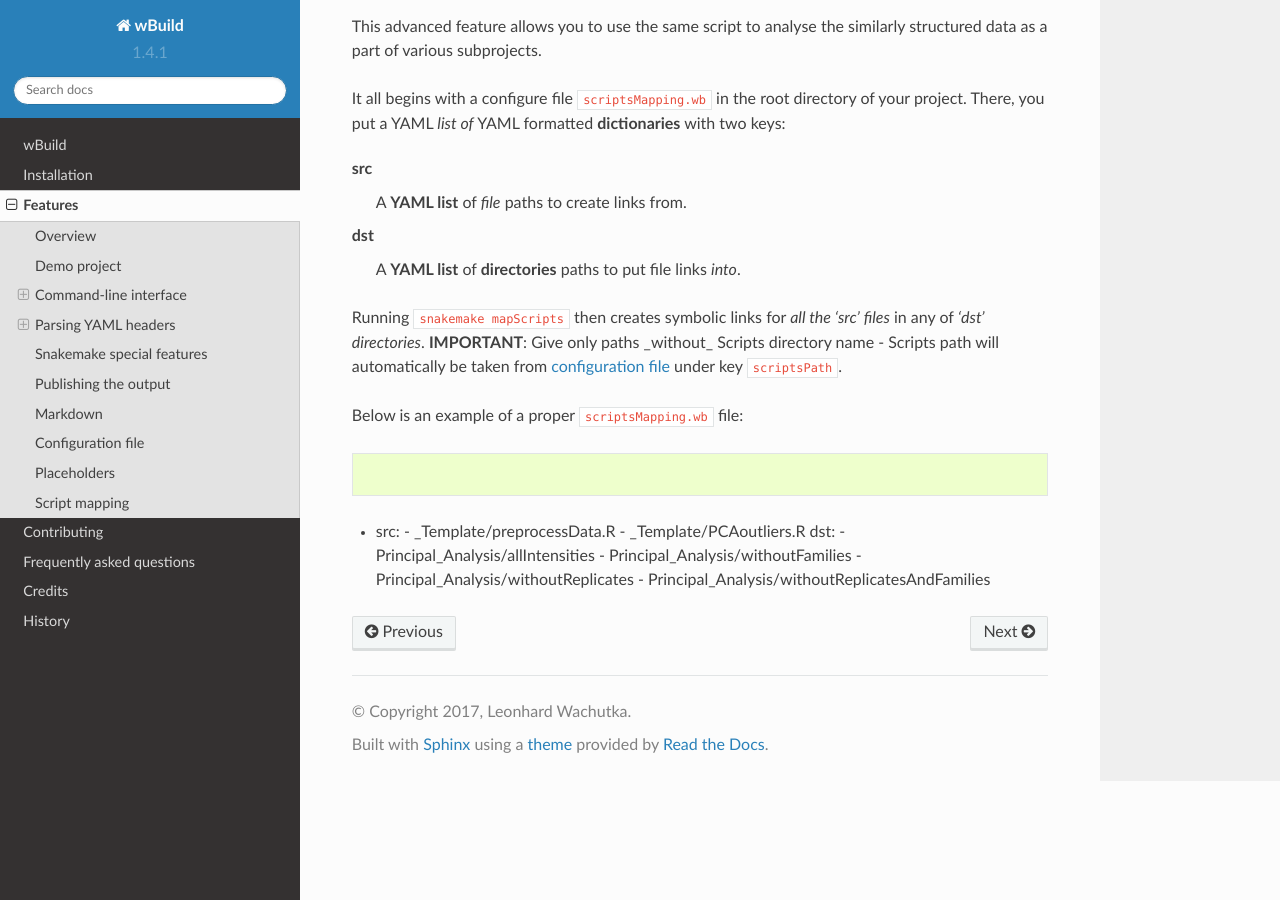
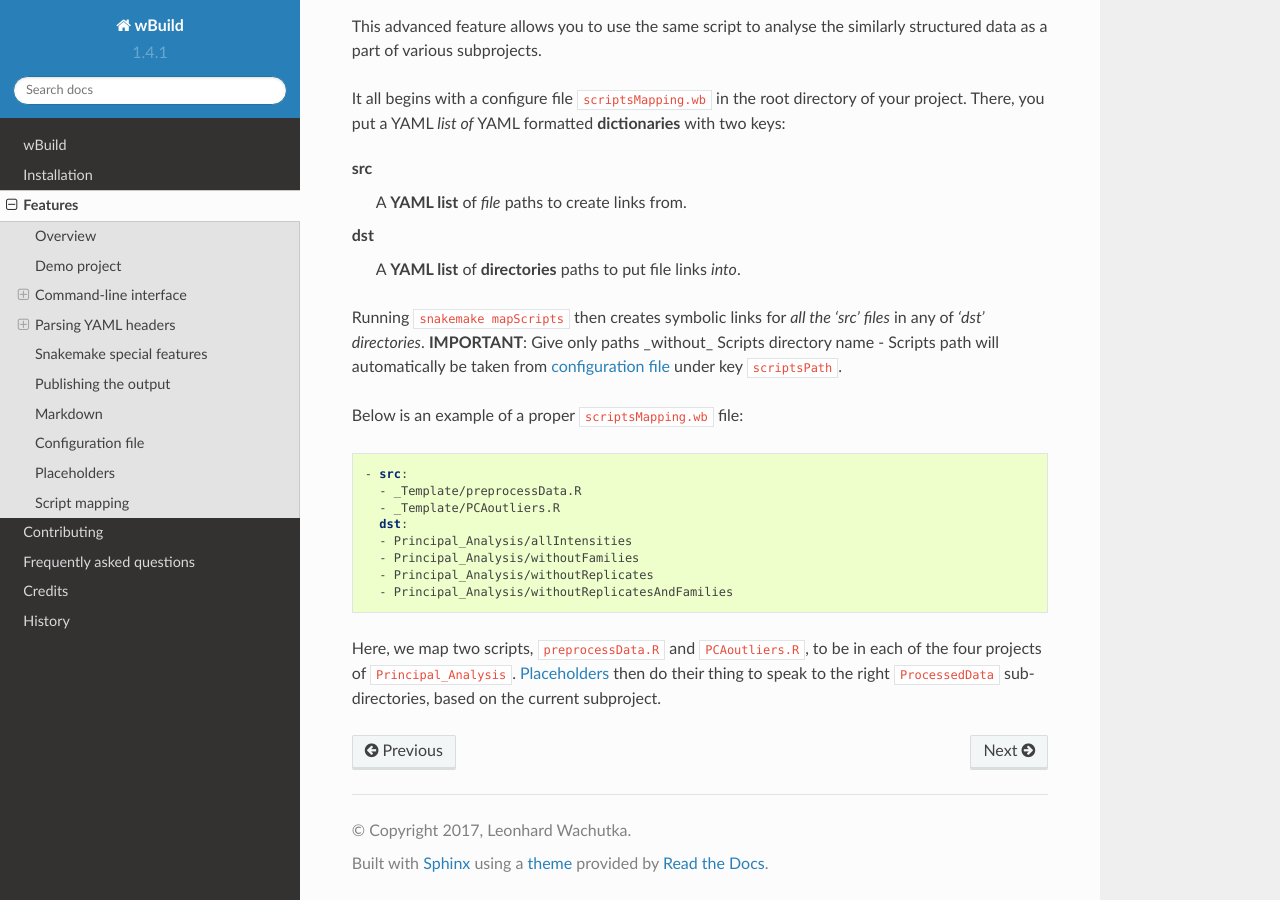
Before and after one commit to gagneurlab/wBuild, a Sphinx documentation site: the page built from docs/features.rst, in a window 1280 px wide and 900 px high, scrolled down 4928 px. Built offline with Sphinx 7.4.7 and the Read the Docs theme 2.0.0, drawn with Linux system fonts in a browser that asks for light colours.

Commit message:
Extend script mapping explanation

```diff
--- a/docs/features.rst
+++ b/docs/features.rst
@@ -249,13 +249,15 @@ Running :code:`snakemake mapScripts` then creates symbolic links for *all the 's
 
 Below is an example of a proper :code:`scriptsMapping.wb` file:
 
-.. code-block:: YAML
+.. code-block:: yaml
 
-- src:
-  - _Template/preprocessData.R
-  - _Template/PCAoutliers.R
-  dst:
-  - Principal_Analysis/allIntensities
-  - Principal_Analysis/withoutFamilies
-  - Principal_Analysis/withoutReplicates
-  - Principal_Analysis/withoutReplicatesAndFamilies
+  - src:
+    - _Template/preprocessData.R
+    - _Template/PCAoutliers.R
+    dst:
+    - Principal_Analysis/allIntensities
+    - Principal_Analysis/withoutFamilies
+    - Principal_Analysis/withoutReplicates
+    - Principal_Analysis/withoutReplicatesAndFamilies
+
+Here, we map two scripts, :code:`preprocessData.R` and :code:`PCAoutliers.R`, to be in each of the four projects of :code:`Principal_Analysis`. :ref:`Placeholders <use-placeholders>` then do their thing to speak to the right :code:`ProcessedData` sub-directories, based on the current subproject.
```
